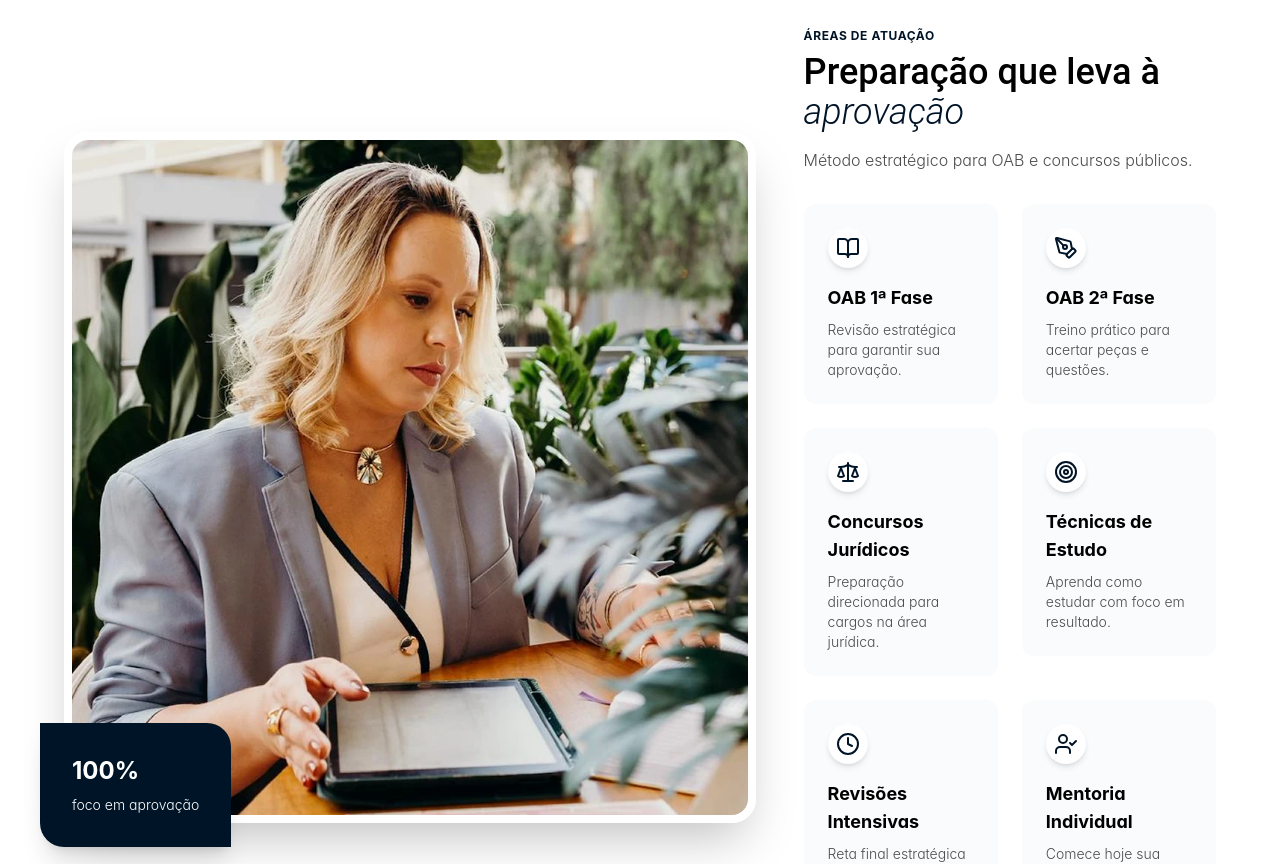
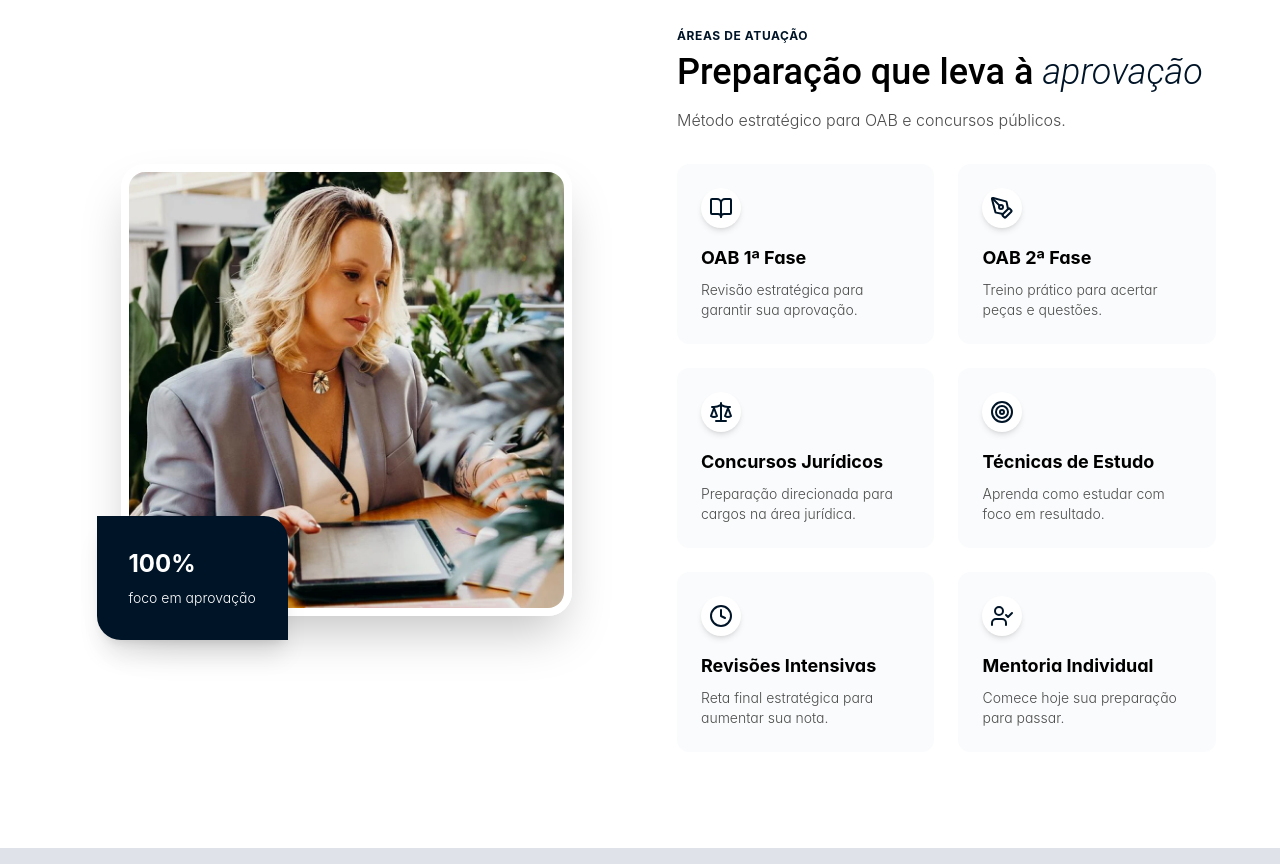
Before and after one commit to Paper-Street-Softwares/SOP-Professora-Bruna, a React (Vite) app: page / in a window 1280 px wide. Shown: the part 2400-3264 px from the top of the page. Built offline with nearby package versions, Linux system fonts and the light colour scheme.

Commit message:
fix: Ajuste de código

```diff
--- a/src/components/sections/FeaturesNovaTemplate.jsx
+++ b/src/components/sections/FeaturesNovaTemplate.jsx
@@ -115,7 +115,7 @@ function FeaturesNovaTemplate({ colorMode, frasesDestaque, accordion, modal }) {
                   initial={{ opacity: 0, x: -50 }}
                   animate={{ opacity: 1, x: 0 }}
                   transition={{ duration: 0.8, ease: "easeOut" }}
-                  className="relative order-2 lg:order-1 w-full m-auto"
+                  className="relative order-2 lg:order-1 w-full m-auto desktop1:w-[80%]"
                 >
                   <div
                     className={`relative overflow-hidden rounded-3xl shadow-2xl  ${image}`}
@@ -181,7 +181,7 @@ function FeaturesNovaTemplate({ colorMode, frasesDestaque, accordion, modal }) {
               </div>
 
               {/* Conteúdo das features */}
-              <div className="order-1 lg:order-2 space-y-8 w-full desktop1:w-[50%]">
+              <div className="order-1 lg:order-2 space-y-8 w-full desktop1:w-[80%]">
                 <SectionHeaderNovo
                   miniTitle={content.texts.features.miniTag}
                   title={content.texts.features.FirstPart}
```
